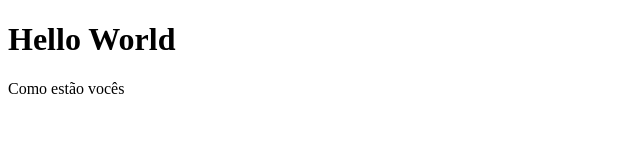
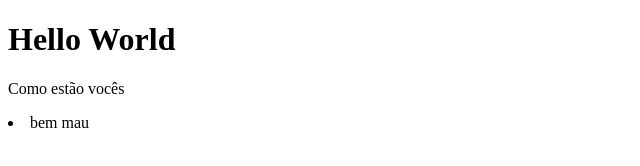
Before and after one commit to J22Fernandes/ocean_git, a plain HTML site: page index.html in a window 1280 px wide. Shown: the full height of the page, 0-640 px from the left. Drawn offline with Linux system fonts and the light colour scheme.

Commit message:
Alteração da página princiapl
Colocação da resposta "bem mau"

```diff
--- a/index.html
+++ b/index.html
@@ -7,5 +7,6 @@
 <body>
     <h1>Hello World</h1>
     <p>Como estão vocês</p>
+    <li> bem mau </li>
 </body>
 </html>
```
